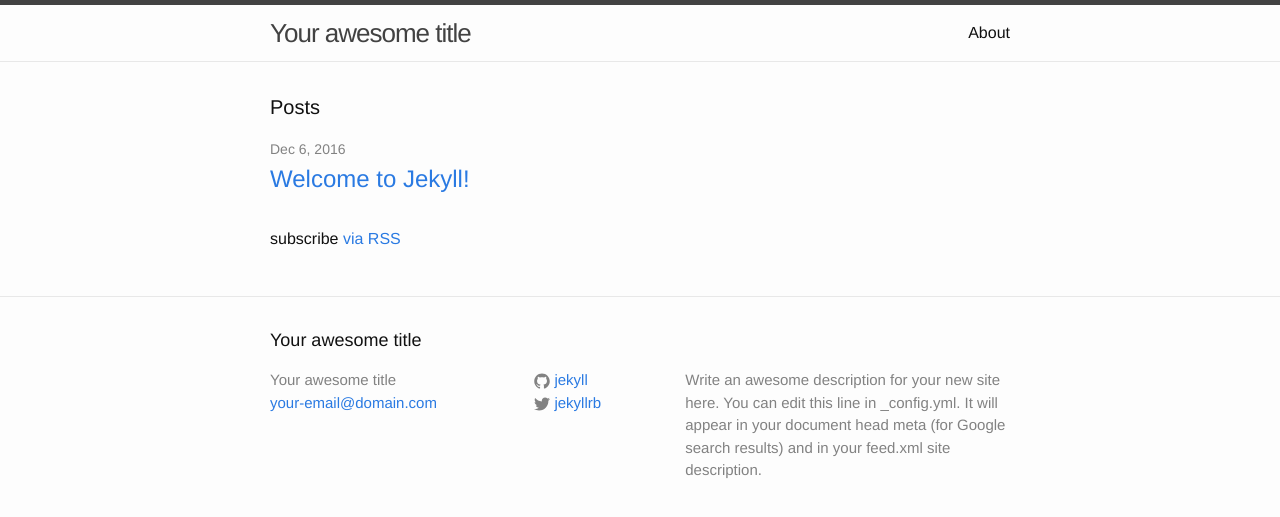
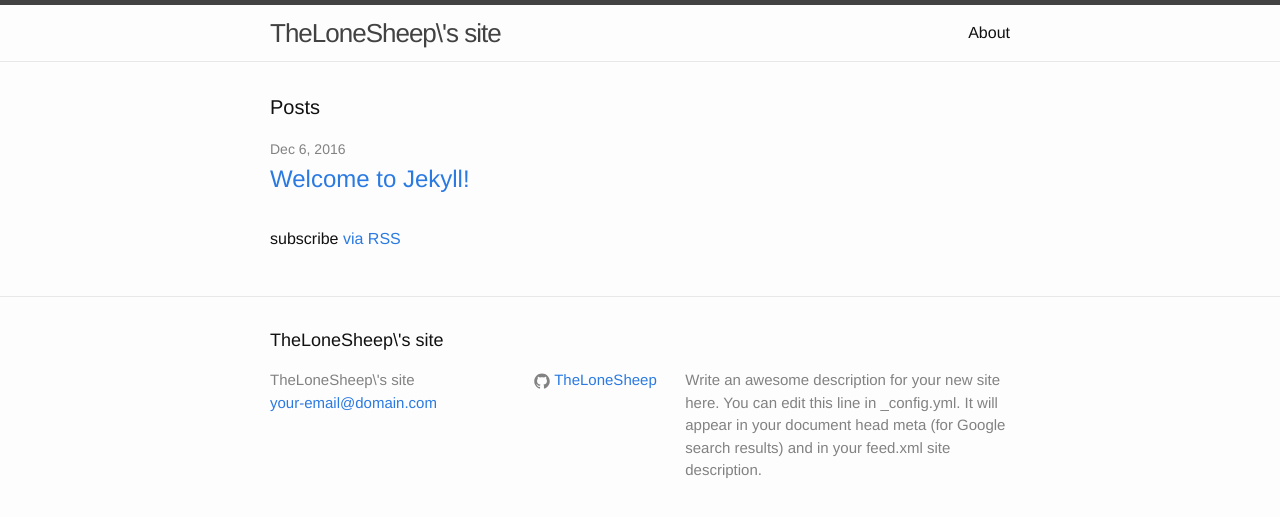
Before and after one commit to TheLoneSheep/thelonesheep.github.io, a Jekyll site: the page built from index.html, in a window 1280 px wide. Shown: the top 517 px of the page. Built offline with Jekyll 4.4.1, drawn with Linux system fonts in a browser that asks for light colours.

Commit message:
changed site's title

```diff
--- a/_config.yml
+++ b/_config.yml
@@ -6,7 +6,7 @@
 # 'jekyll serve'. If you change this file, please restart the server process.
 
 # Site settings
-title: Your awesome title
+title: TheLoneSheep\'s site
 email: your-email@domain.com
 description: > # this means to ignore newlines until "baseurl:"
   Write an awesome description for your new site here. You can edit this
@@ -14,8 +14,8 @@ description: > # this means to ignore newlines until "baseurl:"
   Google search results) and in your feed.xml site description.
 baseurl: "" # the subpath of your site, e.g. /blog
 url: "http://yourdomain.com" # the base hostname & protocol for your site
-twitter_username: jekyllrb
-github_username:  jekyll
+#twitter_username: jekyllrb
+github_username:  TheLoneSheep
 
 # Build settings
 markdown: kramdown
```
